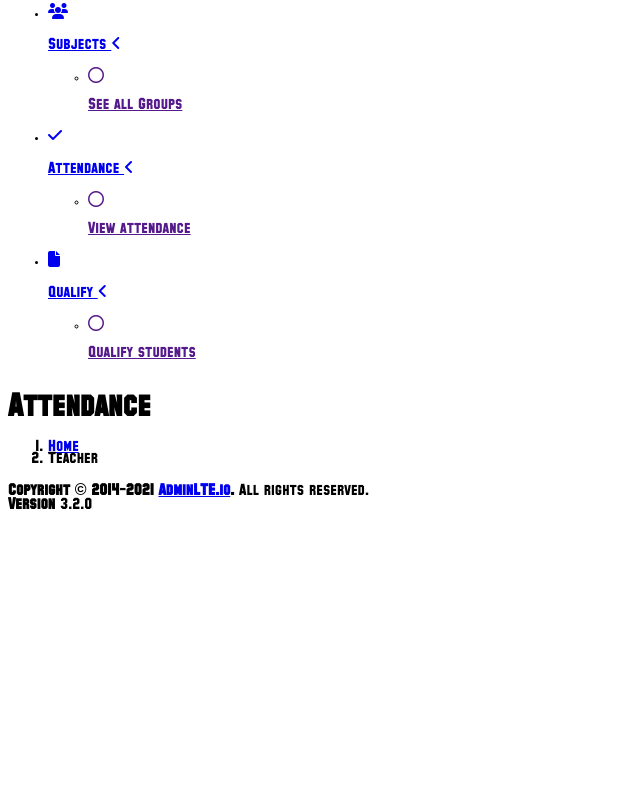
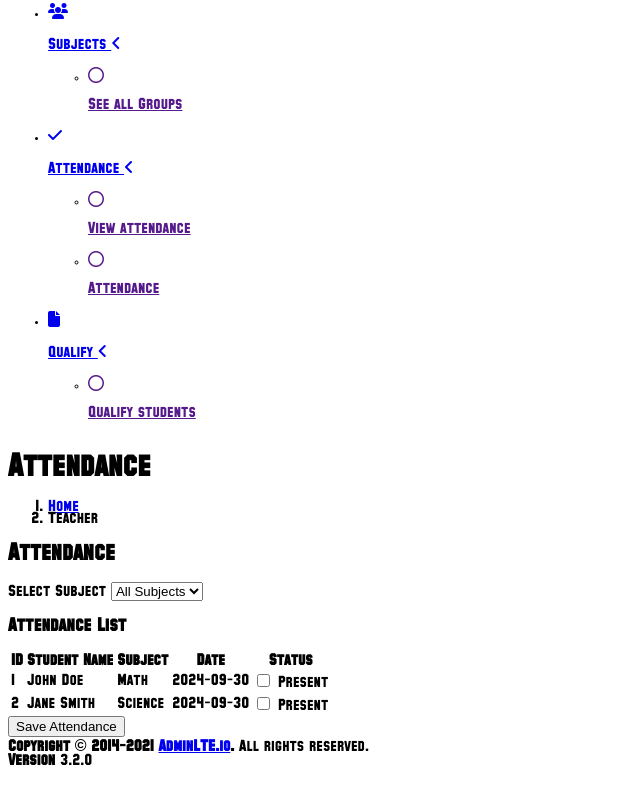
Before and after one commit to andrwe455/MonsterUniversity, a website with bundled scripts: page Frontend/views/modules/teacherDashboard/attendance/teacherDashboardAttendance.html in a window 1280 px wide. Shown: the part 975-1778 px from the top of the page, without its empty margins (0-640 px from the left). Built offline with nearby package versions, Linux system fonts and the light colour scheme.

Commit message:
fix sidebar view
fix sidebar in all view teacher

```diff
--- a/Frontend/views/modules/teacherDashboard/attendance/teacherDashboardAttendance.html
+++ b/Frontend/views/modules/teacherDashboard/attendance/teacherDashboardAttendance.html
@@ -156,6 +156,14 @@
                   </a>
                 </li>
               </ul>
+              <ul class="nav nav-treeview">
+                <li class="nav-item">
+                  <a href="" class="nav-link">
+                    <i class="far fa-circle nav-icon"></i>
+                    <p>Attendance</p>
+                  </a>
+                </li>
+              </ul>
             </li>
             <li class="nav-item menu-open">
               <a href="#" class="nav-link">
@@ -198,6 +206,100 @@
       </div>
 
 
+      <section class="content-header">
+        <div class="container-fluid">
+          <div class="row mb-2">
+            <div class="col-sm-6">
+              <h1>Attendance</h1>
+            </div>
+          </div>
+        </div><!-- /.container-fluid -->
+      </section>
+
+      <!-- Main content -->
+      <section class="content">
+        <div class="container-fluid">
+          <!-- Filters -->
+          <div class="row">
+            <div class="col-md-4">
+              <div class="form-group">
+                <label for="subjectFilter">Select Subject</label>
+                <select class="form-control" id="subjectFilter">
+                  <option value="">All Subjects</option>
+                  <option value="Math">Math</option>
+                  <option value="Science">Science</option>
+                  <option value="History">History</option>
+                  <!-- Add more subjects as needed -->
+                </select>
+              </div>
+            </div>
+          </div>
+
+          <!-- Attendance Table -->
+          <div class="row">
+            <div class="col-12">
+              <div class="card">
+                <div class="card-header">
+                  <h3 class="card-title">Attendance List</h3>
+                </div>
+                <!-- /.card-header -->
+                <div class="card-body table-responsive p-0">
+                  <form id="attendanceForm">
+                    <table class="table table-hover text-nowrap">
+                      <thead>
+                        <tr>
+                          <th>ID</th>
+                          <th>Student Name</th>
+                          <th>Subject</th>
+                          <th>Date</th>
+                          <th>Status</th>
+                        </tr>
+                      </thead>
+                      <tbody>
+                        <tr>
+                          <td>1</td>
+                          <td>John Doe</td>
+                          <td>Math</td>
+                          <td>2024-09-30</td>
+                          <td>
+                            <div class="form-check">
+                              <input class="form-check-input" type="checkbox" id="student1" name="attendance[1]"
+                                value="present">
+                              <label class="form-check-label" for="student1">
+                                Present
+                              </label>
+                            </div>
+                          </td>
+                        </tr>
+                        <tr>
+                          <td>2</td>
+                          <td>Jane Smith</td>
+                          <td>Science</td>
+                          <td>2024-09-30</td>
+                          <td>
+                            <div class="form-check">
+                              <input class="form-check-input" type="checkbox" id="student2" name="attendance[2]"
+                                value="present">
+                              <label class="form-check-label" for="student2">
+                                Present
+                              </label>
+                            </div>
+                          </td>
+                        </tr>
+                        <!-- Add more rows dynamically -->
+                      </tbody>
+                    </table>
+                    <button type="submit" class="btn btn-primary mt-3">Save Attendance</button>
+                  </form>
+                </div>
+                <!-- /.card-body -->
+              </div>
+              <!-- /.card -->
+            </div>
+          </div>
+        </div>
+      </section>
+
 
       <footer class="main-footer">
         <strong>Copyright &copy; 2014-2021 <a href="https://adminlte.io">AdminLTE.io</a>.</strong>
```
Also changed, not shown: Frontend/views/modules/teacherDashboard/grades/teacherDashboardGrades.html (+8 -0 lines), Frontend/views/modules/teacherDashboard/schedule/teacherDashboardSchedule.html (+8 -0 lines), Frontend/views/modules/teacherDashboard/subjects/teacherDashboardSubjects.html (+8 -0 lines), Frontend/views/modules/teacherDashboard/teacherDashboardHome.html (+8 -0 lines).
